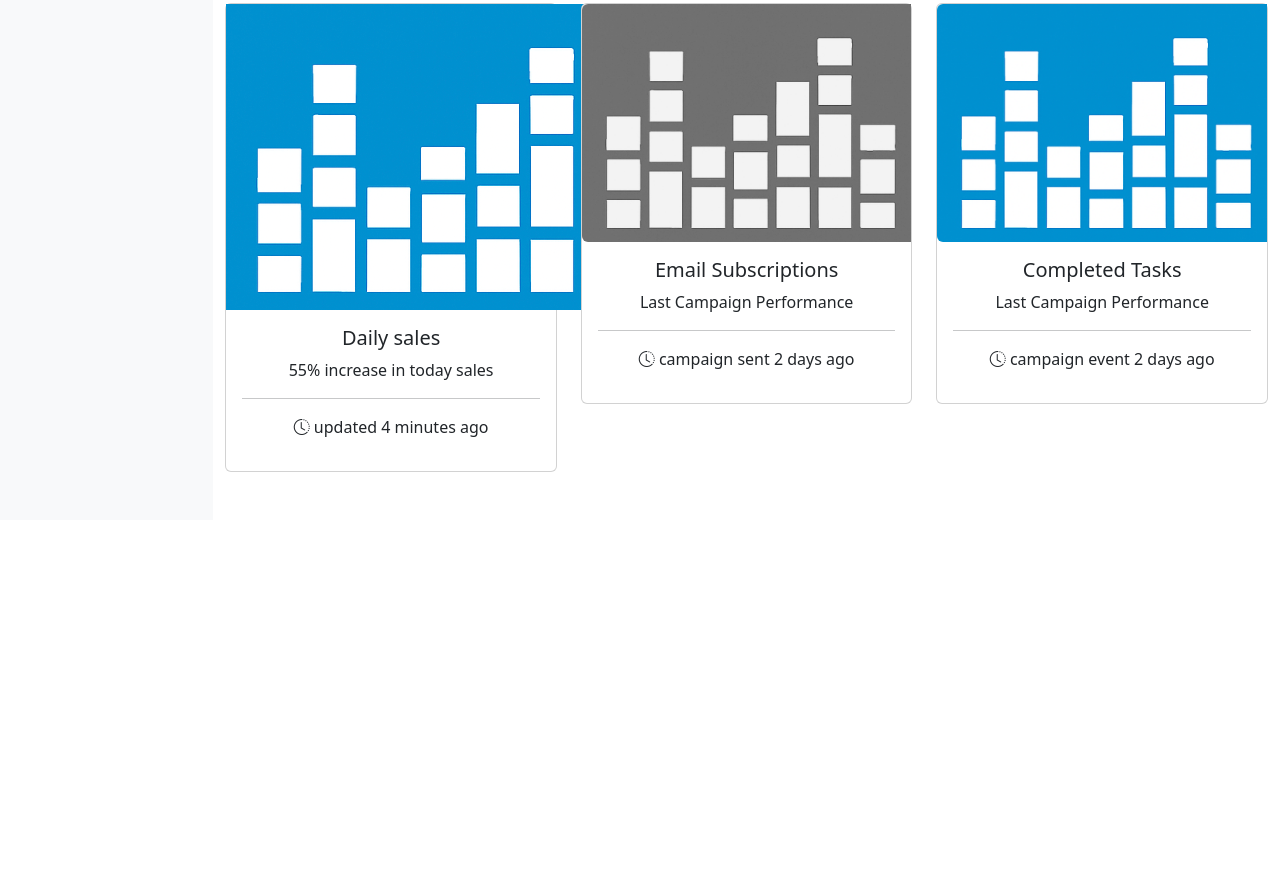
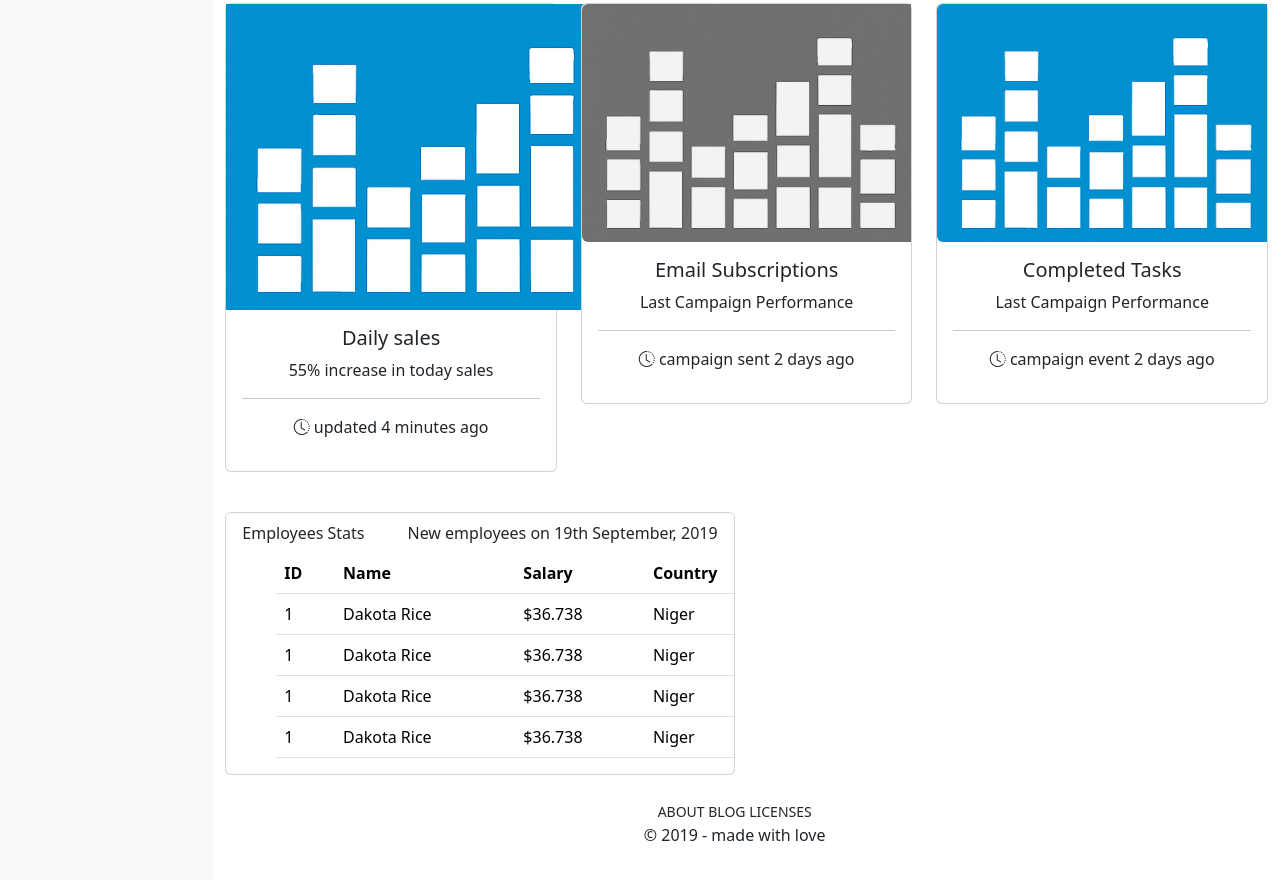
Before and after one commit to hazal1204/trashnyak, a plain HTML site: page index.html in a window 1280 px wide. Shown: the part 384-1264 px from the top of the page. Before the commit the page ends 904 px from the top, so only its background shows below. Drawn offline with nearby package versions, Linux system fonts and the light colour scheme; files whose address does not match are found by name.

Commit message:
Add files via upload

```diff
--- a/index.html
+++ b/index.html
@@ -1,5 +1,6 @@
 <!DOCTYPE html>
 <html lang="en">
+
 <head>
     <meta charset="UTF-8">
     <meta name="viewport" content="width=device-width, initial-scale=1.0">
@@ -20,7 +21,8 @@
                 <div class="d-flex flex-column align-items-center align-items-sm-start px-3 pt-2 text-white min-vh-100">
                     <span class="t1">Company</span>
                     <hr>
-                <ul class="nav nav-pills flex-column mb-sm-auto mb-0 align-items-center align-items-sm-start" id="menu">
+                    <ul class="nav nav-pills flex-column mb-sm-auto mb-0 align-items-center align-items-sm-start"
+                        id="menu">
                         <li class="nav-item">
                             <a href="#" class="nav-link align-middle px-0">
                                 <i class="bi bi-bricks"></i>
@@ -57,14 +59,15 @@
                         <div class="card mb-3" style="max-width: 540px;">
                             <div class="row g-0">
                                 <div class="col-md-4">
-                                <img src="https://images.icon-icons.com/1494/PNG/512/database_102857.png" class="img-fluid rounded-start" alt="...">
+                                    <img src="https://images.icon-icons.com/1494/PNG/512/database_102857.png"
+                                        class="img-fluid rounded-start" alt="...">
                                 </div>
                                 <div class="col-md-8">
                                     <div class="card-body text-end">
                                         <h5 class="card-title">Used space</h5>
                                         <p class="card-text fs-1">49/50 GB</p>
                                         <hr>
-                                    <p <i class="bi bi-exclamation-triangle-fill"></i>  Get more space...</p>
+                                        <p <i class="bi bi-exclamation-triangle-fill"></i> Get more space...</p>
                                     </div>
                                 </div>
                             </div>
@@ -74,14 +77,15 @@
                         <div class="card mb-3" style="max-width: 540px;">
                             <div class="row g-0">
                                 <div class="col-md-4">
-                                <img src="https://img.lovepik.com/free-png/20211109/lovepik-store-icon-png-image_400680314_wh1200.png" class="img-fluid rounded-start" alt="...">
+                                    <img src="https://img.lovepik.com/free-png/20211109/lovepik-store-icon-png-image_400680314_wh1200.png"
+                                        class="img-fluid rounded-start" alt="...">
                                 </div>
                                 <div class="col-md-8">
                                     <div class="card-body text-end">
                                         <h5 class="card-title">Revenue</h5>
                                         <p class="card-text fs-1">$ 34,245</p>
                                         <hr>
-                                     <p <i class="bi bi-calendar-date"></i>  Last 24 hours</p>
+                                        <p <i class="bi bi-calendar-date"></i> Last 24 hours</p>
                                     </div>
                                 </div>
                             </div>
@@ -91,14 +95,15 @@
                         <div class="card mb-3" style="max-width: 540px;">
                             <div class="row g-0">
                                 <div class="col-md-4">
-                                    <img src="https://cdn-icons-png.flaticon.com/512/9848/9848094.png" class="img-fluid rounded-start" alt="...">
+                                    <img src="https://cdn-icons-png.flaticon.com/512/9848/9848094.png"
+                                        class="img-fluid rounded-start" alt="...">
                                 </div>
                                 <div class="col-md-8">
                                     <div class="card-body text-end">
                                         <h5 class="card-title">Fixed issues</h5>
                                         <p class="card-text fs-1">75</p>
                                         <hr>
-                                         <p <i class="bi bi-box-arrow-in-down"></i>  Tracked from GitHub</p>
+                                        <p <i class="bi bi-box-arrow-in-down"></i> Tracked from GitHub</p>
                                     </div>
                                 </div>
                             </div>
@@ -108,14 +113,15 @@
                         <div class="card mb-3" style="max-width: 540px;">
                             <div class="row g-0">
                                 <div class="col-md-4">
-                                    <img src="https://cdn-icons-png.flaticon.com/512/2340/2340126.png" class="img-fluid rounded-start" alt="...">
+                                    <img src="https://cdn-icons-png.flaticon.com/512/2340/2340126.png"
+                                        class="img-fluid rounded-start" alt="...">
                                 </div>
                                 <div class="col-md-8">
                                     <div class="card-body text-end">
                                         <h5 class="card-title">Followers</h5>
                                         <p class="card-text fs-1">+ 245</p>
                                         <hr>
-                                         <p <i class="bi bi-clock-fill"></i>  Just updated</p>
+                                        <p <i class="bi bi-clock-fill"></i> Just updated</p>
                                     </div>
                                 </div>
                             </div>
@@ -127,7 +133,7 @@
                                 <div class="card mb-3">
                                     <div class="row g-0 text-center">
                                         <div class="col-md-12">
-                        <img src="file:///Users/misamahmudan/Downloads/%D0%B4%D0%B7%20GitHub/img1.png" alt="...">
+                                            <img src="file:///C:/Users/AcademTop/Desktop/img1.png">
                                         </div>
                                         <div class="col-md-12">
                                             <div class="card-body text-center">
@@ -144,9 +150,8 @@
                                 <div class="card mb-3">
                                     <div class="row g-0 text-center">
                                         <div class="col-md-12">
-                        <img src="file:///Users/misamahmudan/Downloads/%D0%B4%D0%B7%20GitHub/img2.png"
-                             class="img-fluid rounded-start mx-auto d-block"
-                             alt="...">
+                                            <img src="file:///C:/Users/AcademTop/Desktop/img2.png"
+                                                class="img-fluid rounded-start mx-auto d-block" alt="...">
                                         </div>
                                         <div class="col-md-12">
                                             <div class="card-body text-center">
@@ -163,9 +168,8 @@
                                 <div class="card mb-3">
                                     <div class="row g-0 text-center">
                                         <div class="col-md-12">
-                        <img src="file:///Users/misamahmudan/Downloads/%D0%B4%D0%B7%20GitHub/img1.png"
-                             class="img-fluid rounded-start mx-auto d-block"
-                             alt="...">
+                                            <img src="file:///C:/Users/AcademTop/Desktop/img1.png"
+                                                class="img-fluid rounded-start mx-auto d-block" alt="...">
                                         </div>
                                         <div class="col-md-12">
                                             <div class="card-body text-center">
@@ -178,8 +182,63 @@
                                     </div>
                                 </div>
                             </div>
+                       <div class="col-6">
+    <div class="card mt-4 max-auto" style="max-width: 600px;">
+        <div class="card-header">Employees Stats <span class="float-end">New employees on 19th September, 2019</span></div>
+        <div style="overflow-x: auto;">
+            <table class="table" style="width: 100%;">
+                <thead>
+                    <tr>
+                        <th>ID</th>
+                        <th>Name</th>
+                        <th>Salary</th>
+                        <th>Country</th>
+                    </tr>
+                </thead>
+                <tbody>
+                    <tr>
+                        <td>1</td>
+                        <td>Dakota Rice</td>
+                        <td>$36.738</td>
+                        <td>Niger</td>
+                    </tr>
+                    <tr>
+                        <td>1</td>
+                        <td>Dakota Rice</td>
+                        <td>$36.738</td>
+                        <td>Niger</td>
+                    </tr>
+                    <tr>
+                        <td>1</td>
+                        <td>Dakota Rice</td>
+                        <td>$36.738</td>
+                        <td>Niger</td>
+                    </tr>
+                    <tr>
+                        <td>1</td>
+                        <td>Dakota Rice</td>
+                        <td>$36.738</td>
+                        <td>Niger</td>
+                    </tr>
+                </tbody>
+            </table>
+        </div>
+    </div>
+</div>
+                    <div class="row mt-4">
+                        <div class="col-md-12">
+                            <div class="text-center">
+                                <small>ABOUT BLOG LICENSES</small>
+                                <p>&copy; 2019 - made with love</p>
+                            </div>
+                        </div>
+                    </div>
+                    </main>
+                </div>
+            </div>
         </div>
     </div>
 
 </body>
+
 </html>
--- a/style.css
+++ b/style.css
@@ -2,3 +2,12 @@
     color: black;
     font-size: 40px;
 }
+
+
+.card-header {
+      background-color: #fff;
+      border-bottom: none;
+}
+table{
+    margin-left: 50px;
+}
```
Lines whose indentation alone changed are shown as unchanged.
